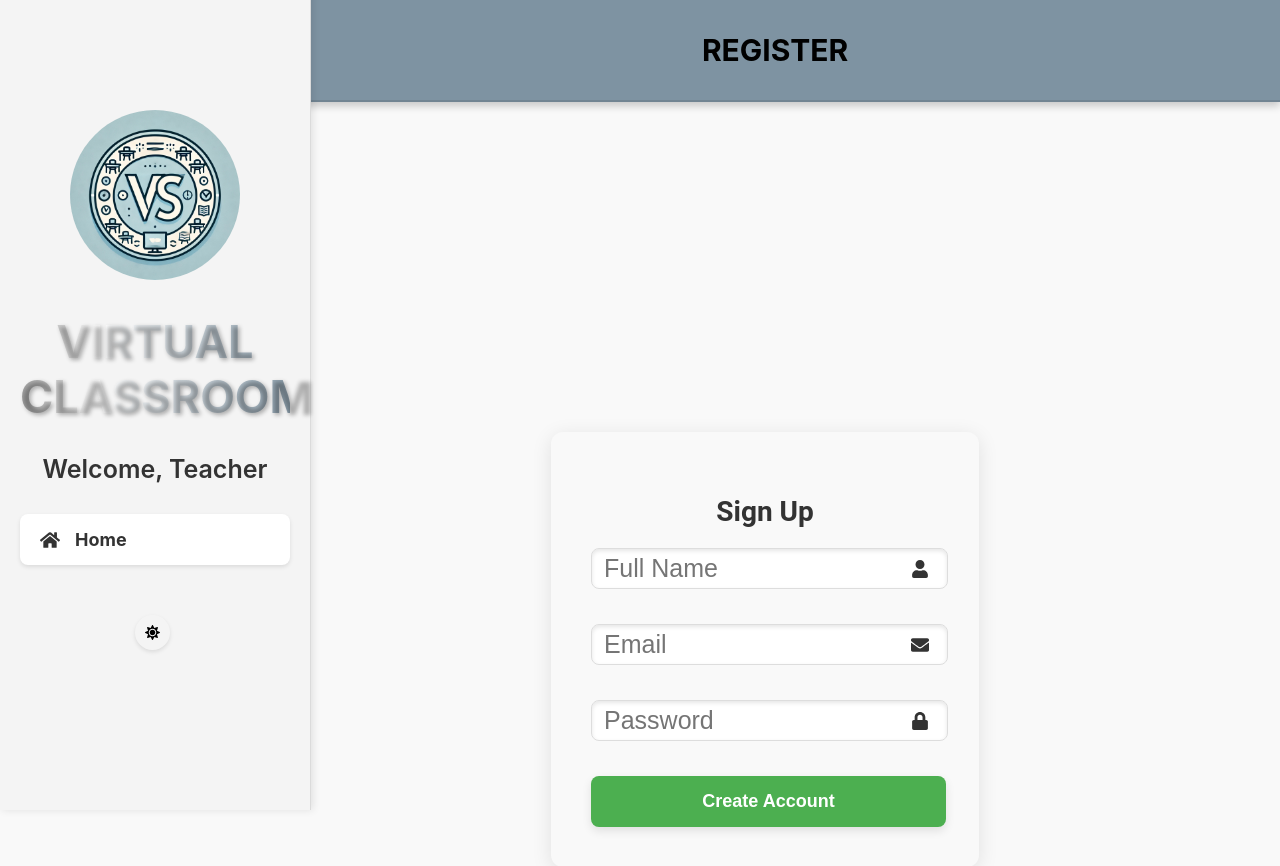
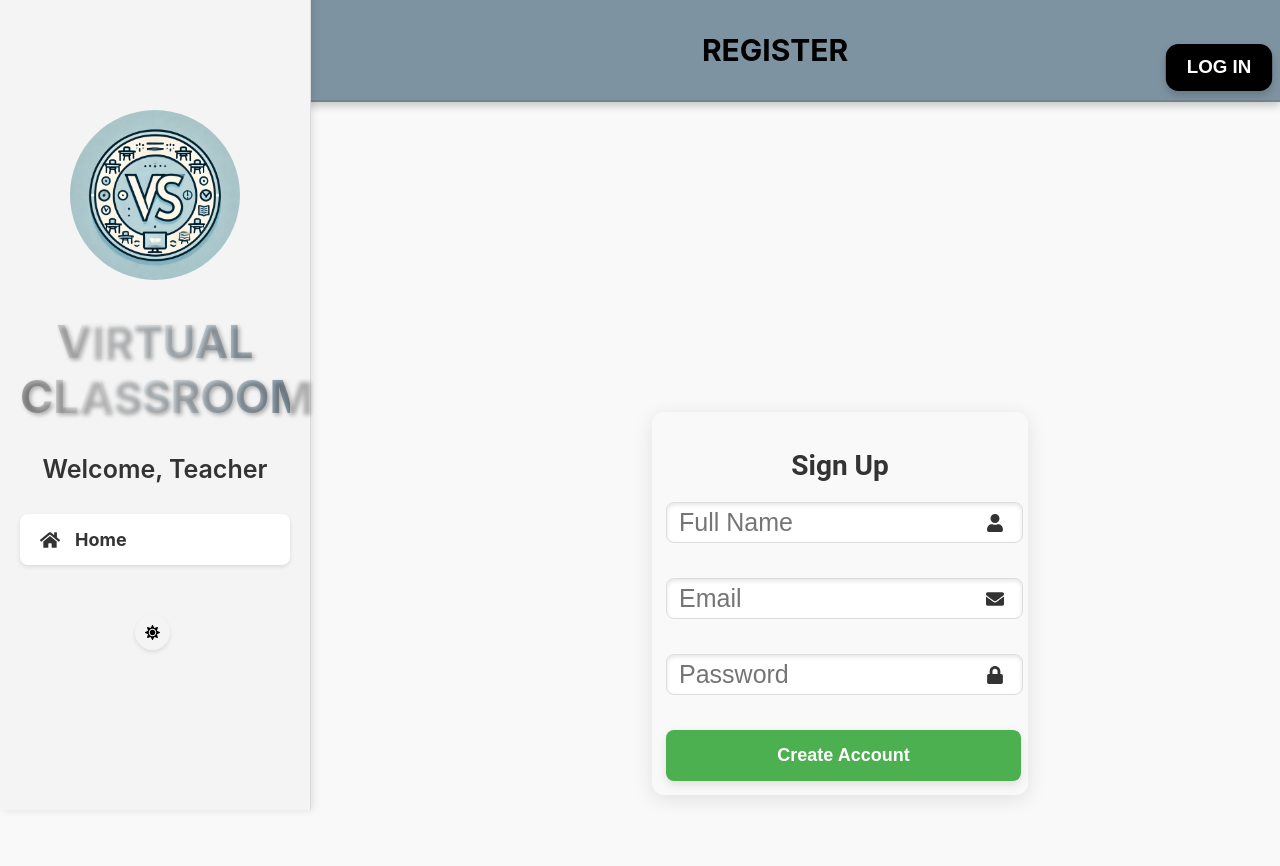
Before and after one commit to nabimari/classroomSeatingProject, a React (Create React App) app: page /register in a window 1280 px wide. Shown: the top 866 px of the page. Built offline with nearby package versions, Linux system fonts and the light colour scheme; no server answers.

Commit message:
login button change

```diff
--- a/src/components/Sidebar.js
+++ b/src/components/Sidebar.js
@@ -226,16 +226,20 @@ const dynamicPaths = {
       right: "10px",
     },
     loginButton: {
-      padding: "8px 15px",
-      fontSize: "14px",
+      padding: "12px 20px", // Larger padding for better clickability
+      fontSize: "18px", // Slightly larger font for readability
       fontWeight: "bold",
-      borderRadius: "8px",
-      backgroundColor: theme === "light" ? "#0d2b39" : "#6C757D",
-      color: "#fff",
+      borderRadius: "12px", // Smoother corners for a modern look
+      backgroundColor: theme === "light" ? "#000" : "#fff", // Bright and noticeable colors
+      color: theme === "light" ? "#fff" : "#000", // Ensure high contrast for readability
       border: "none",
       cursor: "pointer",
+      textTransform: "uppercase", // Make text stand out
+      boxShadow: "0 4px 8px rgba(0, 0, 0, 0.2)", // Add depth with shadow
       transition: "all 0.3s ease",
+      animation: "pulse 1.2s infinite",
     },
+
   };
 
   return (
@@ -305,6 +309,17 @@ const dynamicPaths = {
           opacity: 1;
         }
       }
+        @keyframes pulse {
+      0% {
+        transform: scale(1);
+      }
+      50% {
+        transform: scale(1.1);
+      }
+      100% {
+        transform: scale(1);
+      }
+    }
     `}
   </style>
 
@@ -313,10 +328,17 @@ const dynamicPaths = {
     <h2 style={styles.headerTitle}>
       {pageTitles[location.pathname] || dynamicPaths[currentPath]|| "Virtual ClassRoom"}
     </h2>
-  {location.pathname === "/Dashboard" && !currentUser && (
+  {(location.pathname === "/Dashboard" || location.pathname === "/register") && !currentUser && (
     <div style={styles.loginButtonContainer}>
       <button
         style={styles.loginButton}
+        onMouseEnter={(e) => {
+          e.target.style.animation = "pulse 1.2s infinite"; // Add animation
+          e.target.style.transform = "scale(1.1)";
+        }}
+        onMouseLeave={(e) => {
+          e.target.style.transform = ""; // Reset size
+        }}
         onClick={() => navigate("/login")}
       >
         Log In
--- a/src/pages/Dashboard.js
+++ b/src/pages/Dashboard.js
@@ -9,6 +9,7 @@ const Dashboard = () => {
       display: "flex",
       flexDirection: "column",
       minHeight: "100vh",
+      backgroundPosition: "center",
       backgroundColor: theme === "light" ? "#f9f9f9" : "#121212",
       color: theme === "light" ? "#333" : "#f9f9f9",
       boxSizing: "border-box",
@@ -23,7 +24,7 @@ const Dashboard = () => {
     },
     mainContent: {
       position: "absolute",
-      top: "10px", // Matches the header height...
+      top: "10px", // Matches the header height
       left: "300px", // Matches the sidebar width
       width: "calc(100% - 300px)", // Subtracts sidebar width from the total width
       height: "calc(100vh - 80px - 60px)", // Subtracts header and footer heights from total height
--- a/src/pages/RegisterPage.js
+++ b/src/pages/RegisterPage.js
@@ -71,10 +71,10 @@ const RegisterPage = () => {
     pageContainer: {
       display: "flex",
       flexDirection: "row",
-      minHeight: "100vh",
       backgroundColor: theme === "light" ? "#f9f9f9" : "#121212",
       color: theme === "light" ? "#333" : "#f9f9f9",
       padding: "20px",
+      marginRight:"150px",
       boxSizing: "border-box",
       flexWrap: "wrap",
     },
@@ -97,7 +97,7 @@ const RegisterPage = () => {
     },
     container: {
       position: "relative",
-      padding: "40px",
+      padding: "14px",
       backgroundColor: theme === "light" ? "#f9f9f9" : "#121212",
       color: theme === "light" ? "#333" : "#f9f9f9",
       borderRadius: "12px",
@@ -105,6 +105,7 @@ const RegisterPage = () => {
         ? "0 4px 20px rgba(0, 0, 0, 0.1)"
         : "0 4px 20px rgba(0, 0, 0, 0.4)",
       fontFamily: "'Roboto', sans-serif",
+
 
 
       "@media (maxWidth: 768px)": {
@@ -207,7 +208,7 @@ const RegisterPage = () => {
 
 
   return (
-    <div style={styles.container}>
+    <div style={styles.pageContainer}>
       <div style={styles.sidebarSpacing}></div>
       <div style={styles.mainContent}>
       <div style={styles.container}>
```
